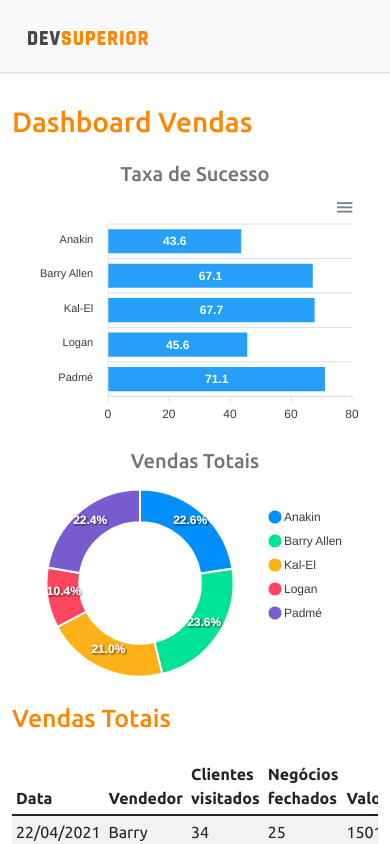
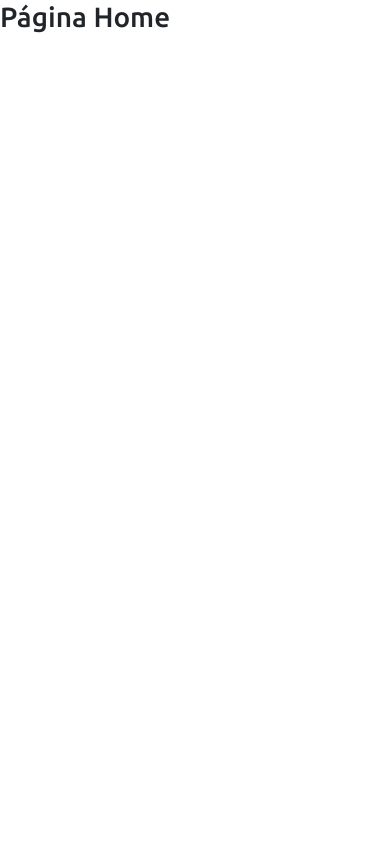
Before and after one commit to VitorBsdc/bootcamp-spring, a React (Create React App) app in the folder frontend/: page / in a window 390 px wide. Shown: the top 844 px of the page. Built offline with nearby package versions, Linux system fonts and the light colour scheme.

Commit message:
Add rotas

```diff
--- a/frontend/package.json
+++ b/frontend/package.json
@@ -19,6 +19,7 @@
     "react": "^17.0.2",
     "react-apexcharts": "^1.3.9",
     "react-dom": "^17.0.2",
+    "react-router-dom": "5.2.0",
     "react-scripts": "5.0.0",
     "typescript": "^4.5.5",
     "web-vitals": "^2.1.4"
@@ -46,5 +47,8 @@
       "last 1 firefox version",
       "last 1 safari version"
     ]
+  },
+  "devDependencies": {
+    "@types/react-router-dom": "^5.3.3"
   }
 }
--- a/frontend/src/App.tsx
+++ b/frontend/src/App.tsx
@@ -1,36 +1,8 @@
-import BarChart from 'components/BarChart';
-import DataTable from "components/DataTable";
-import DonutChart from 'components/DonutChart';
-import Footer from 'components/Footer';
-import NavBar from 'components/NavBar';
-
+import Routes from 'Routes';
 
 function App() {
   return (
-    <>
-      <NavBar />
-      <div className="container">
-        <h1 className="text-primary py-3">Dashboard Vendas</h1>
-
-         <div className="row px-3">
-           <div className="col-sm-6">
-            <h5 className="text-center text-secondary">Taxa de Sucesso</h5>
-            <BarChart />
-           </div>
-           <div className="col-sm-6">
-            <h5 className="text-center text-secondary">Vendas Totais</h5>
-            <DonutChart />
-           </div>
-         </div>
-
-         <div className="py-3">
-           <h2 className="text-primary">Vendas Totais</h2>
-         </div>
-
-        <DataTable />
-      </div>
-      <Footer />
-    </>
+    <Routes />
   );
 }
 
--- /dev/null
+++ b/frontend/src/Routes.tsx
@@ -0,0 +1,21 @@
+import Dashboard from 'pages/Dashboard';
+import Home from 'pages/Home';
+import { BrowserRouter, Route, Switch } from 'react-router-dom';
+
+const Routes = () => {
+    return (
+        <BrowserRouter>
+        <Switch>
+           <Route path="/" exact>
+              <Home />
+           </Route>
+
+           <Route path="/dashboard">
+              <Dashboard />
+           </Route>
+        </Switch>
+        </BrowserRouter>
+    );
+}
+
+export default Routes;
--- /dev/null
+++ b/frontend/src/pages/Dashboard/index.tsx
@@ -0,0 +1,35 @@
+import BarChart from "components/BarChart";
+import DataTable from "components/DataTable";
+import DonutChart from "components/DonutChart";
+import Footer from "components/Footer";
+import NavBar from "components/NavBar";
+
+const DashBoard = () => {
+  return (
+    <>
+      <NavBar />
+      <div className="container">
+        <h1 className="text-primary py-3">Dashboard Vendas</h1>
+
+        <div className="row px-3">
+          <div className="col-sm-6">
+            <h5 className="text-center text-secondary">Taxa de Sucesso</h5>
+            <BarChart />
+          </div>
+          <div className="col-sm-6">
+            <h5 className="text-center text-secondary">Vendas Totais</h5>
+            <DonutChart />
+          </div>
+        </div>
+
+        <div className="py-3">
+          <h2 className="text-primary">Vendas Totais</h2>
+        </div>
+
+        <DataTable />
+      </div>
+      <Footer />
+    </>
+  );
+};
+export default DashBoard;
--- /dev/null
+++ b/frontend/src/pages/Home/index.tsx
@@ -0,0 +1,8 @@
+const Home = () => {
+    return (
+        <div>
+            <h1>Página Home</h1>
+        </div>
+    );
+}
+export default Home;
```
Also changed, not shown: 2 other files (tests, documents, lock files or other folders).
